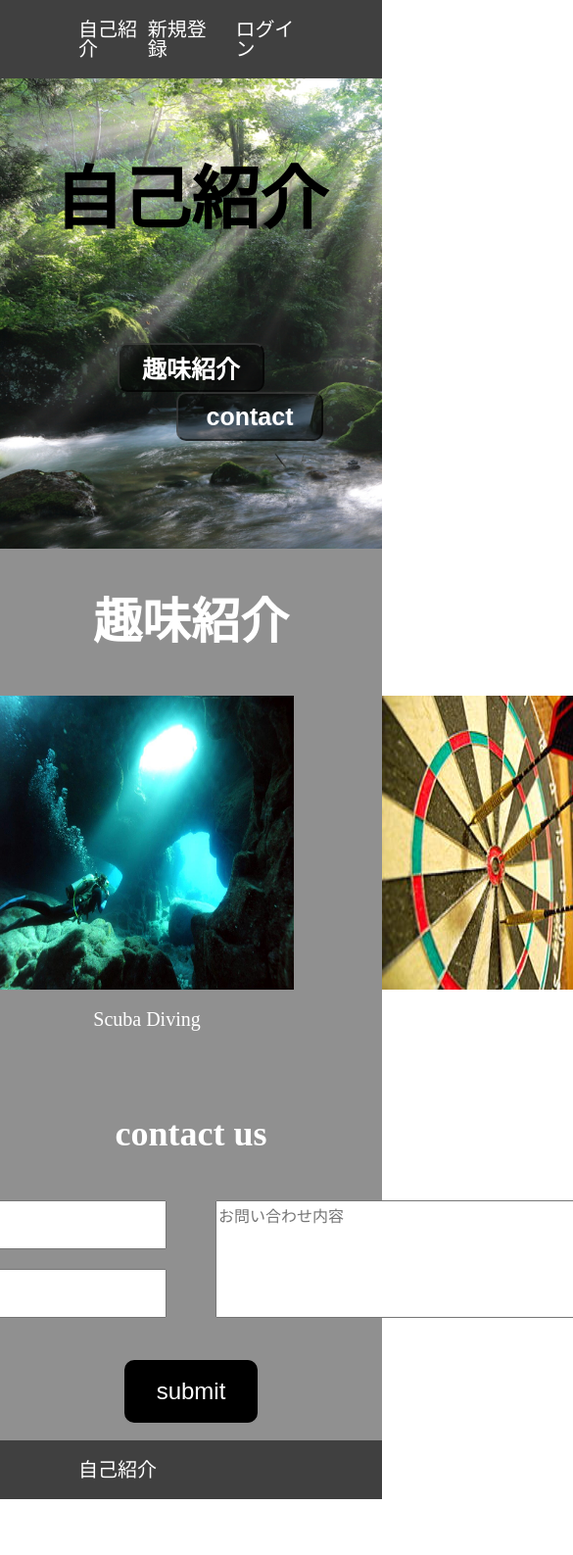
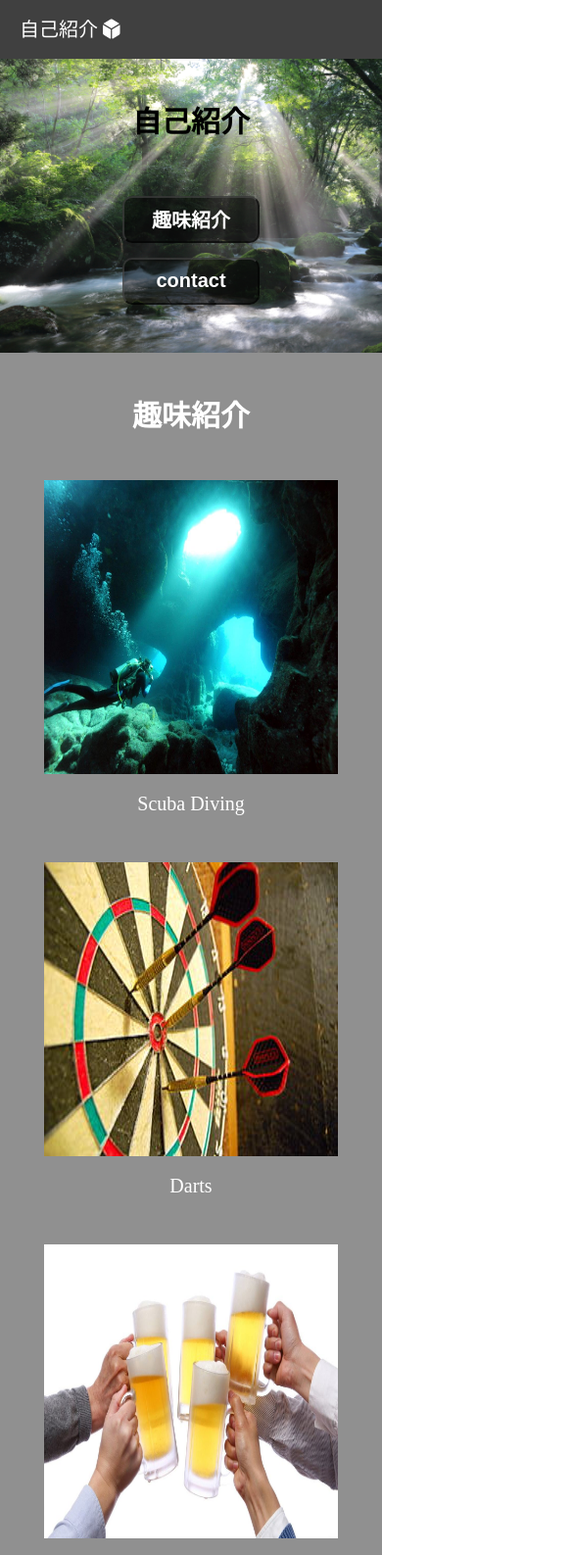
Before and after one commit to Tsuguma/homework, a plain HTML site: page homework/index.html in a window 390 px wide. Shown: the top 1587 px of the page at 98% size, 585 px wide, since content can reach past the window. Before the commit the page ends 1530 px from the top, so only its background shows below. Drawn offline with Linux system fonts and the light colour scheme; files that its build step writes are made by us from their sources.

Commit message:
モバイル化完了

```diff
--- a/homework/index.html
+++ b/homework/index.html
@@ -5,10 +5,15 @@
 	<title>週末課題</title>
 	<link rel="stylesheet" href="../../reset.css">
 	<link rel="stylesheet" href="style.css">
+	<link rel="stylesheet" href="https://use.fontawesome.com/releases/v5.4.1/css/all.css" integrity="sha384-5sAR7xN1Nv6T6+dT2mhtzEpVJvfS3NScPQTrOxhwjIuvcA67KV2R5Jz6kr4abQsz" crossorigin="anonymous">
+	<link rel="icon" href="blocking_icon-icons.com_71250.png" type="image/vnd.microsoft.icon">
+
 </head>
 <body>
 	<header>
-		<div class="header-left">自己紹介</div>
+		<div class="header-left">自己紹介
+<i class="fas fa-dice-d6"></i>
+		</div>
 		<ul class="header-right">
 			<li>新規登録</li>
 			<li>ログイン</li>
--- a/homework/style.css
+++ b/homework/style.css
@@ -173,14 +173,110 @@ header{
     	justify-content: space-around;
     }
     .img-box li{
-    	margin-right: 30px;
+    	margin-left: 30px;
     }
 }
 
 @media screen and (max-width: 960px){
+	.img-box{
+    	flex-wrap: wrap;
+    	align-content: space-around;
+    }
+    .img-box li{
+    	margin-top:30px;
+    	margin-right: 0;
+    }
+	.contact {
+         height: 100%;
+         padding: 40px 0;
+     }
+
+    .contact .form {
+         flex-direction: column;
+         margin: 30px 0;
+    }
+
+    .form .name,
+    .form .email {
+         width: 80%;
+    }
+
+    .form-left {
+         margin-right: 0;
+         margin-bottom: 30px;
+    }
+
+    .form .inquiry {
+         width: 80%;
+    }
+
+    .contact button {
+        font-size: 20px;
+        padding: 5px 40px;
+    }
 
 }
 
 @media screen and (max-width: 480px){
+	.header-left {
+		margin-left: 20px
+	}
+	.header-right {
+		display: none;
+	}
+	.title{
+		font-size: 30px;
+		margin-bottom: 30px;
+	}
+	.top-img{
+		height: 300px;
+	}
+	.title-two{
+		font-size: 30px;
+	}
+
+	.btn-group{
+		margin-top: 30px;
+		display: flex;
+		flex-direction: column;
+		align-items: center;
+	}
+	.btn {
+		margin-left: 0;
+		margin-top: 15px;
+		height: 48px;
+		width: 140px;
+		font-size: 20px;
+    }
+	.btn:first-child{
+		margin-top: 0;
+	}
+    .img-box {
+    	flex-direction: column;
+    	align-items: center;
+    }
+    .img-box li{
+    	margin-left: 0;
+    }
+    .img-box li span{
+    	font-size: 20px;
+    }
+    .img-box li:first-child{
+    	margin-top: 0;
+    }
+
+    .contact h2 {
+    	font-size: 24px;
+    }
+    .form .name,
+    .form .email{
+    	height: 30px;
+    }
+    .form .inquiry{
+    	height: 50px;
+    }
+    .footer-left{
+    	margin-left: 20px;
+    }
 
 }
```
